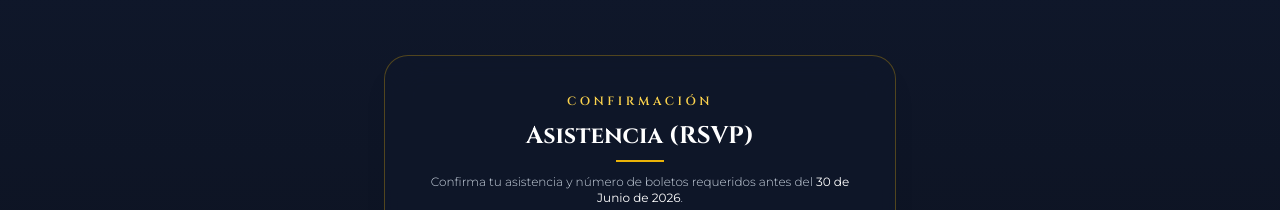
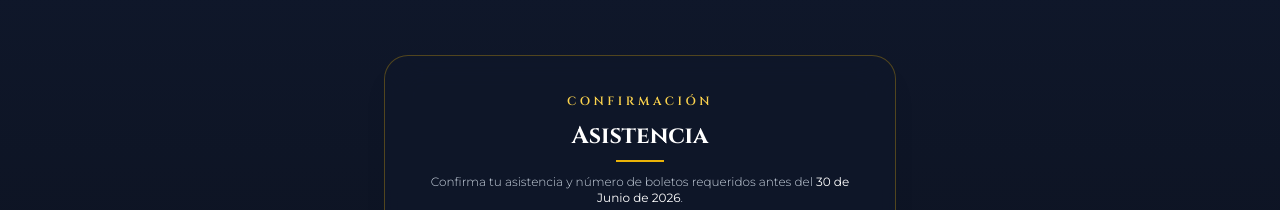
Before and after one commit to Implustec/ps-graduation, a plain HTML site: page index.html in a window 1280 px wide. Shown: the part 3620-3830 px from the top of the page. Drawn offline with nearby package versions, Linux system fonts and the light colour scheme; a web font is replaced by a local one.

Commit message:
Modify text of RSVP section.

```diff
--- a/index.html
+++ b/index.html
@@ -270,7 +270,7 @@
         <div class="max-w-lg mx-auto glass-card p-8 rounded-3xl shadow-xl border border-amberGold/30">
             <div class="text-center mb-8">
                 <span class="text-xs uppercase tracking-[0.3em] text-amber-300 font-cinzel font-semibold">Confirmación</span>
-                <h2 class="font-cinzel text-2xl font-bold text-white mt-2">Asistencia (RSVP)</h2>
+                <h2 class="font-cinzel text-2xl font-bold text-white mt-2">Asistencia</h2>
                 <div class="w-12 h-[2px] bg-amberGold mx-auto mt-2 mb-3"></div>
                 <p class="text-xs text-slate-300 font-light">Confirma tu asistencia y número de boletos requeridos antes del <strong class="text-white">30 de Junio de 2026</strong>.</p>
             </div>
```
